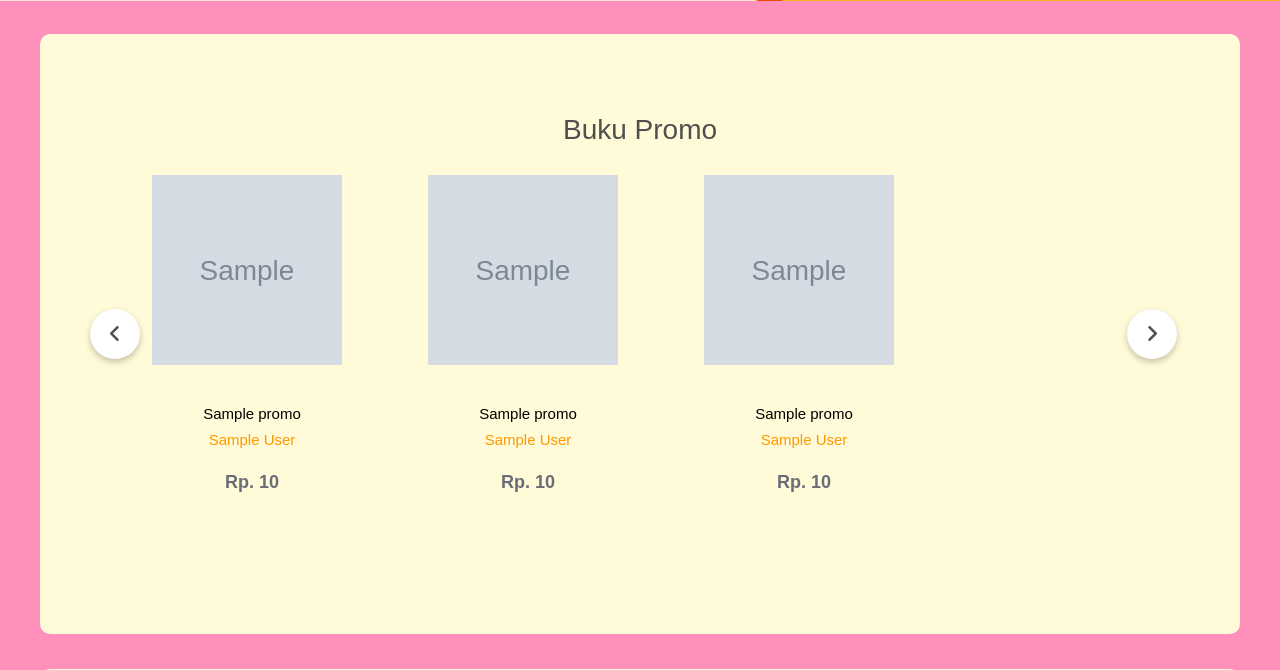
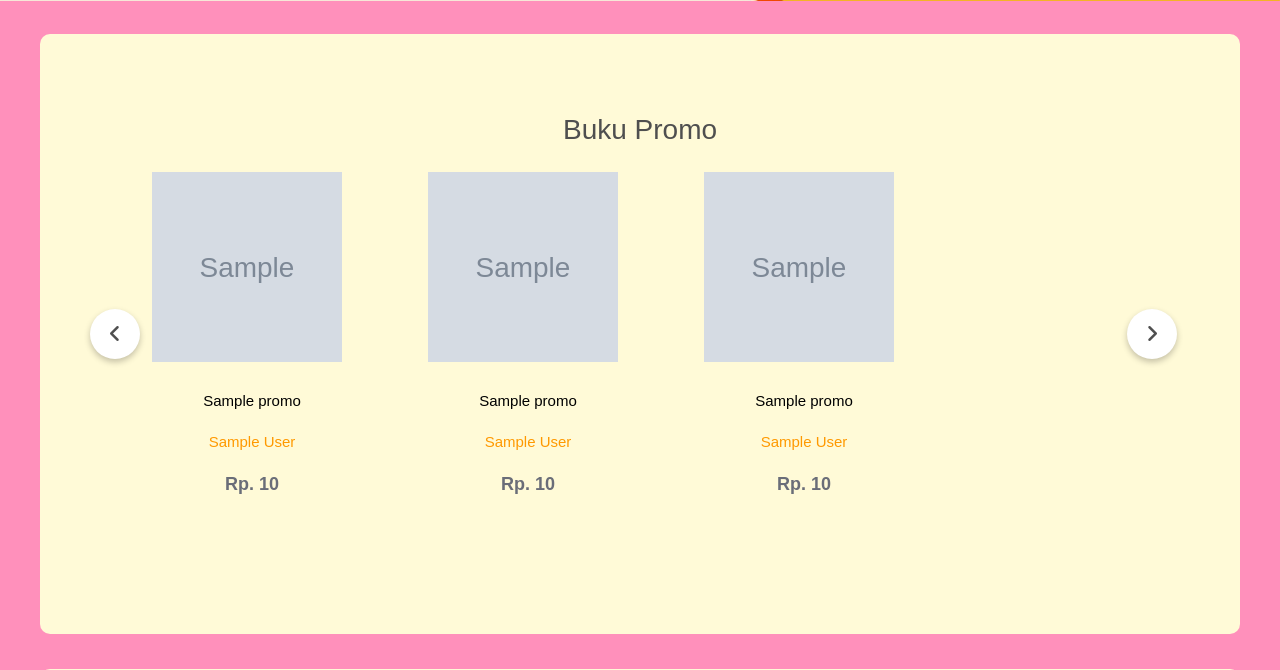
Before and after one commit to NeeNein/hostinger, a PHP site: page / in a window 1280 px wide. Shown: the part 534-1204 px from the top of the page. Run offline with PHP 8.4, Linux system fonts and the light colour scheme; tables that the repository leaves empty or names only in its code hold one stand-in row (values such as "Sample post"); grey boxes marked "Sample" are stand-in pictures; some libraries are stand-ins or nearby versions.

Commit message:
Update style.css

```diff
--- a/css/style.css
+++ b/css/style.css
@@ -234,11 +234,14 @@ body {
   height: 190px;
   object-fit: cover;
 }
-.carouselcard .card2 h2 {
+.container2 .carouselcard .card2 h2 {
   font-weight: 500;
   font-size: 15px;
   margin: 30px 0 5px;
+  font-size: 15px;
+  margin: 30px 0 5px;
   text-align: center;
+  margin: auto;
 }
 
 .carouselcard .card2 p {
```
